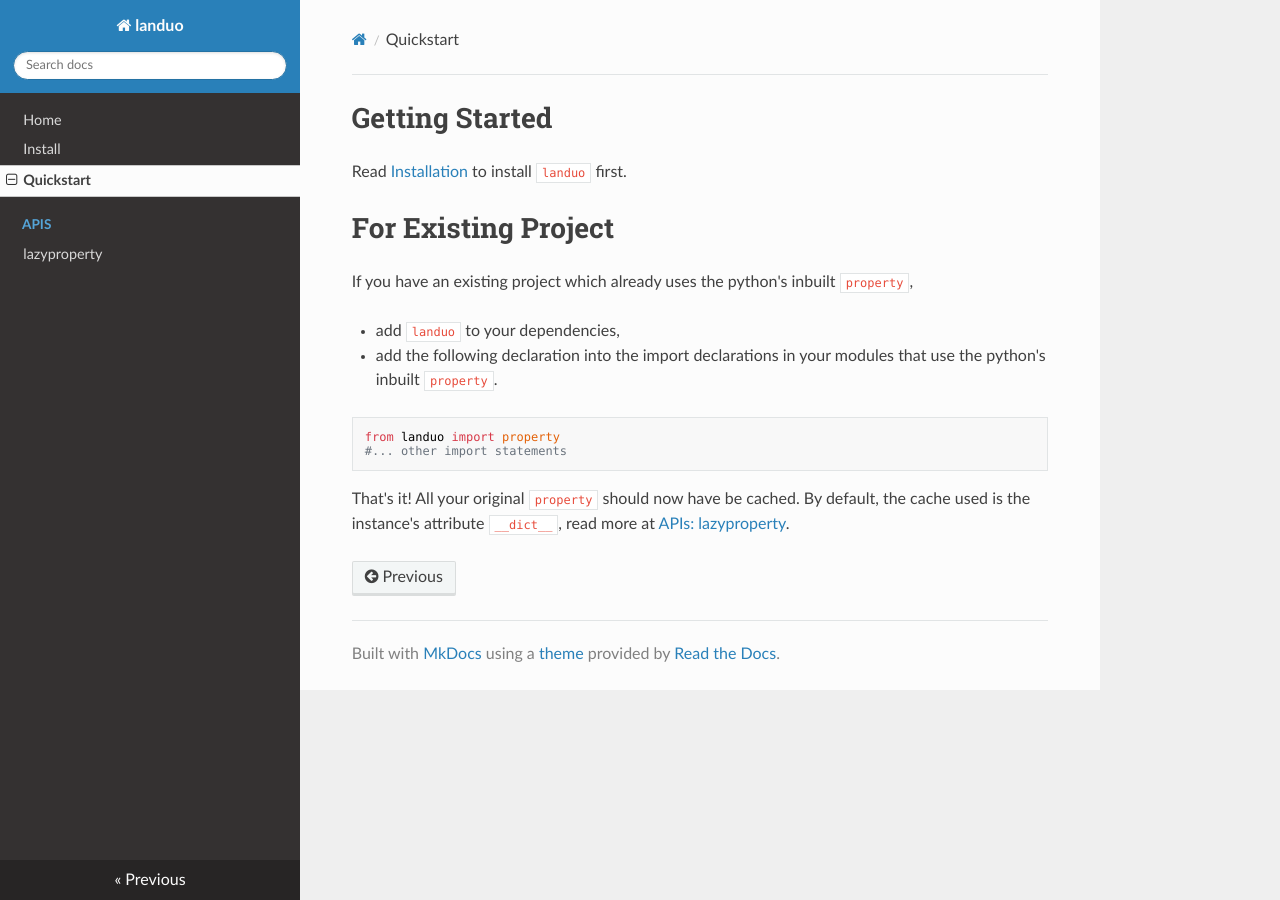
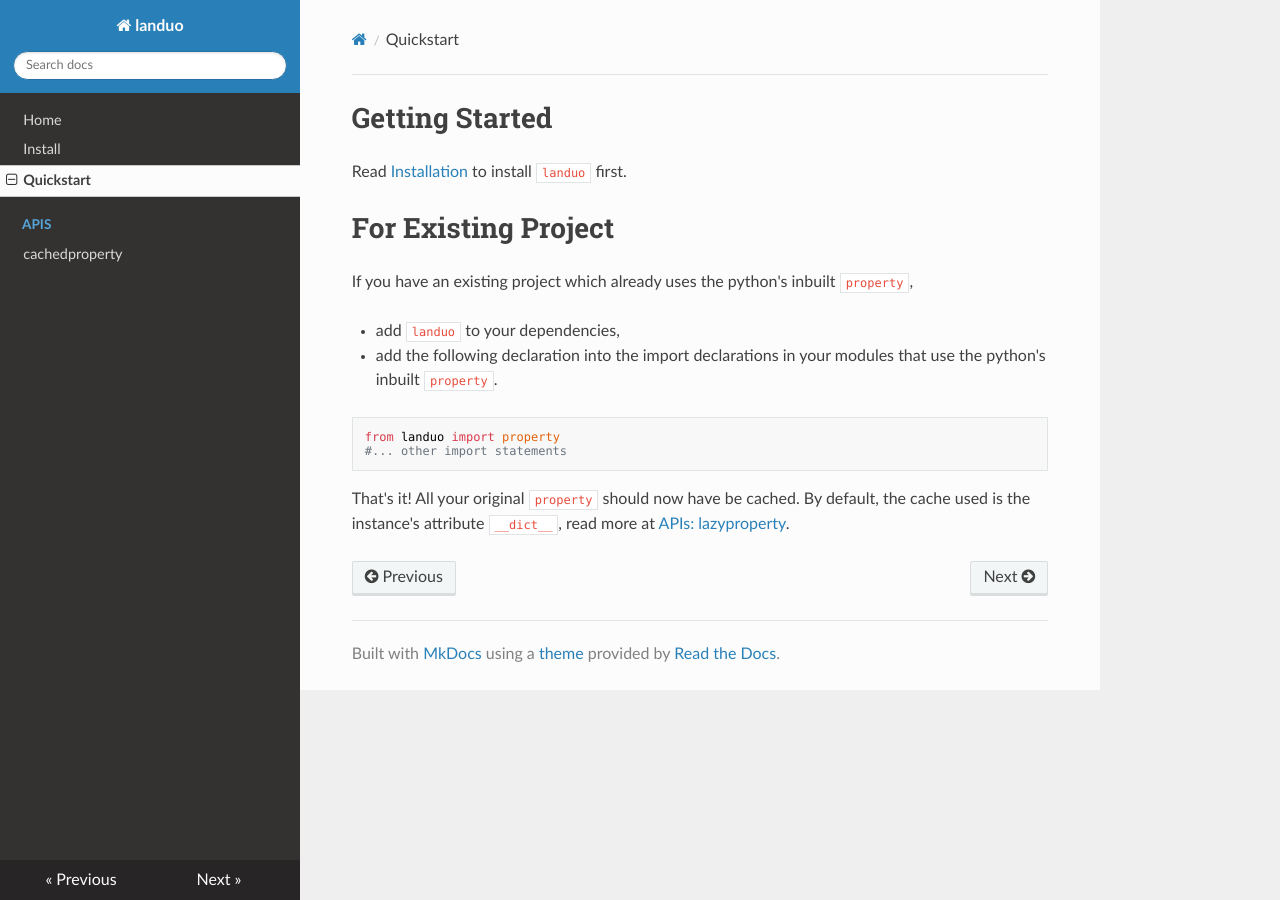
Before and after one commit to jymchng/landuo, an MkDocs documentation site: the page built from docs/quickstart.md, in a window 1280 px wide. Built offline with MkDocs 1.6.1, drawn with Linux system fonts in a browser that asks for light colours; nearby versions of some CDN libraries.

Commit message:
added nav to mkdocs.yml

```diff
--- a/mkdocs.yml
+++ b/mkdocs.yml
@@ -5,7 +5,7 @@ nav:
   - Install: installation.md
   - Quickstart: quickstart.md
   - APIs:
-    - lazyproperty: APIs/lazyproperty.md
+    - cachedproperty: APIs/cachedproperty.md
 
 theme:
     name: readthedocs
```
